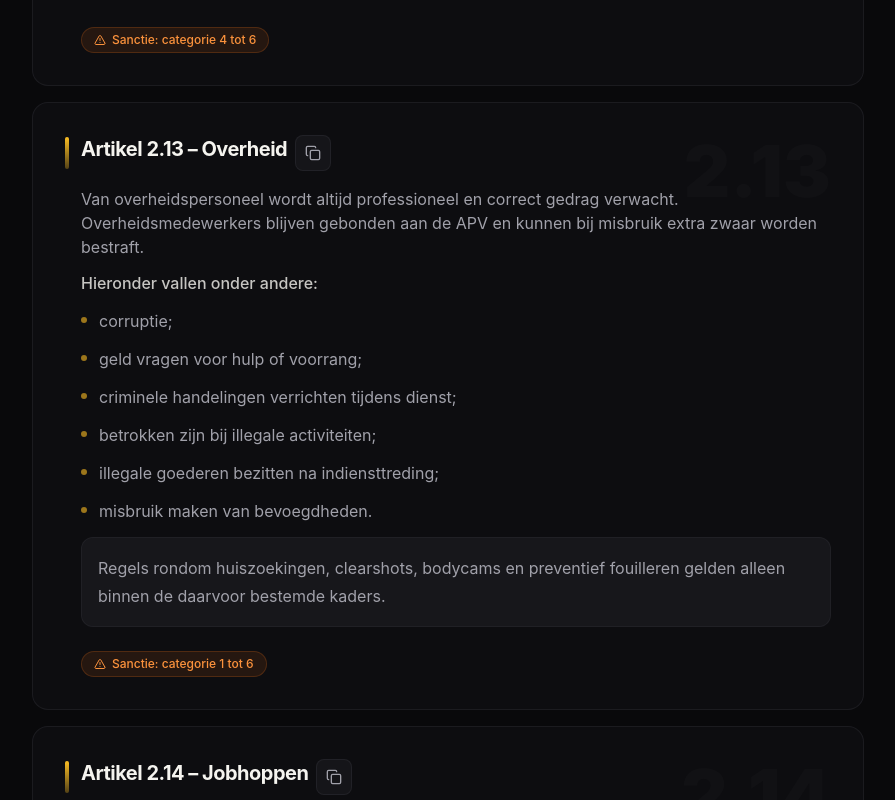
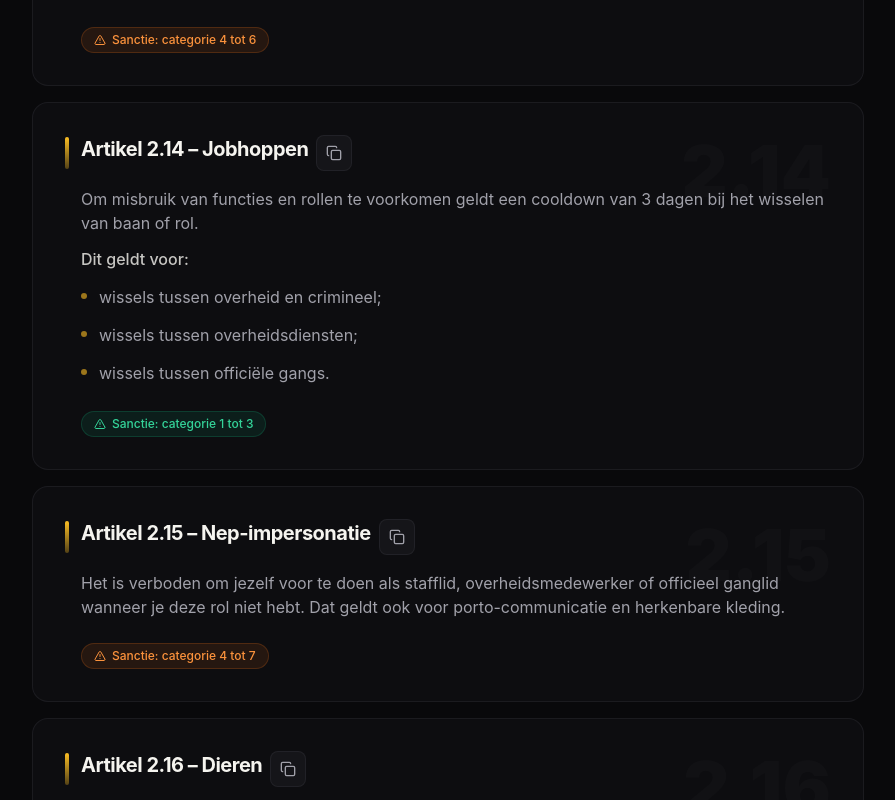
Before and after one commit to KroonstadRP/kroondstad-apv, a React (Vite) app: page / in a window 1280 px wide. Shown: the part 9400-10200 px from the top of the page, without its empty margins (352-1247 px from the left). Built offline with nearby package versions, Linux system fonts and the light colour scheme.

Commit message:
Consolidate government rules

```diff
--- a/src/components/apv/apvData.js
+++ b/src/components/apv/apvData.js
@@ -246,22 +246,6 @@ export const apvData = [
         ],
         listIntro: "Daar geldt onder andere:",
         sanctie: "categorie 4 tot 6"
-      },
-      {
-        id: "2.13",
-        title: "Artikel 2.13 – Overheid",
-        content: "Van overheidspersoneel wordt altijd professioneel en correct gedrag verwacht. Overheidsmedewerkers blijven gebonden aan de APV en kunnen bij misbruik extra zwaar worden bestraft.",
-        list: [
-          "corruptie;",
-          "geld vragen voor hulp of voorrang;",
-          "criminele handelingen verrichten tijdens dienst;",
-          "betrokken zijn bij illegale activiteiten;",
-          "illegale goederen bezitten na indiensttreding;",
-          "misbruik maken van bevoegdheden."
-        ],
-        listIntro: "Hieronder vallen onder andere:",
-        extra: "Regels rondom huiszoekingen, clearshots, bodycams en preventief fouilleren gelden alleen binnen de daarvoor bestemde kaders.",
-        sanctie: "categorie 1 tot 6"
       },
       {
         id: "2.14",
@@ -615,8 +599,10 @@ export const apvData = [
     articles: [
       {
         id: "8.1",
+        legacyIds: ["2.13"],
         title: "Artikel 8.1 – Algemene norm",
-        content: "Overheidspersoneel moet zich altijd professioneel, geloofwaardig en passend bij de functie gedragen.",
+        content: "Overheidspersoneel moet zich altijd professioneel, geloofwaardig en passend bij de functie gedragen. Overheidsmedewerkers blijven volledig gebonden aan de APV en kunnen bij misbruik van hun functie aanvullend worden bestraft.",
+        extra: "De overige artikelen in dit hoofdstuk bevatten de specifieke regels voor onder meer corruptie, illegale goederen, huiszoekingen, clearshots, bodycams en preventief fouilleren.",
         sanctie: "categorie 1 tot 6"
       },
       {
```
